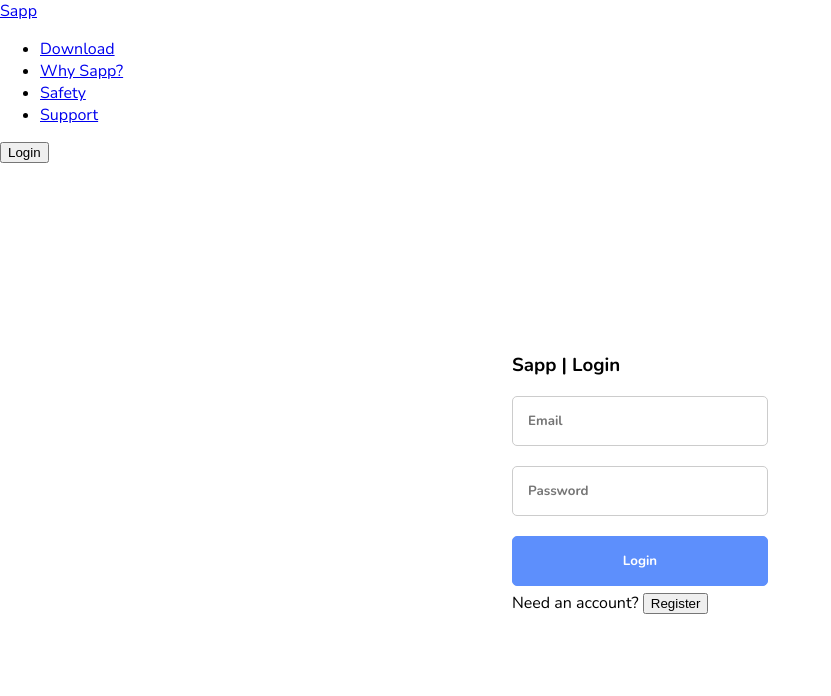
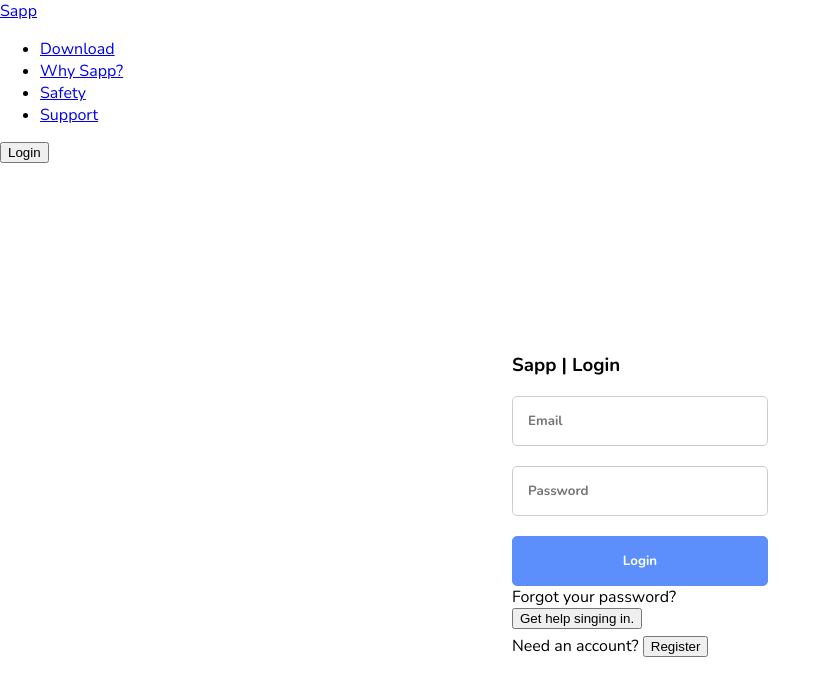
Before and after one commit to ZachLudwick/SappAuth, a plain HTML site: page index.html in a window 1280 px wide. Shown: the whole page, without its empty margins (0-831 px from the left). Drawn offline with nearby package versions, Linux system fonts and the light colour scheme; no server answers.

Commit message:
Reset-Password prep

```diff
--- a/index.html
+++ b/index.html
@@ -41,6 +41,12 @@
     <input type="email" placeholder="Email" id="email_field" />
     <input type="password" placeholder="Password" id="password_field" />
     <button class="login-buttonMain-1" onclick="login()">Login</button>
+    <div class="forgot-password-div">
+        <span class="forgotPassword-s">Forgot your password?</span>
+        <button onclick="resetPassword()" type="button" class="forgotPassword-button">
+            <div class="forgotPasswordButton-div">Get help singing in.</div>
+        </button>
+    </div>
     <div class="need-account-div">
         <span class="needAccount-S1">Need an account?</span>
         <button onclick="registerButtonClick()" type="button" class="registerButton-small1">
--- a/js/index.js
+++ b/js/index.js
@@ -1,3 +1,5 @@
+url = "https://sapp-app.tk"
+
 firebase.auth().onAuthStateChanged(function(user) {
     if (user) {
         // User is signed in.
@@ -85,6 +87,10 @@ function login(){
 
 }
 
+function resetPassword() {
+    window.location.href = url + "/" + "forgot-password"
+}
+
 function logout(){
     firebase.auth().signOut();
 }
```
Also changed, not shown: forgot-password.html (added, +10 -0 lines).
